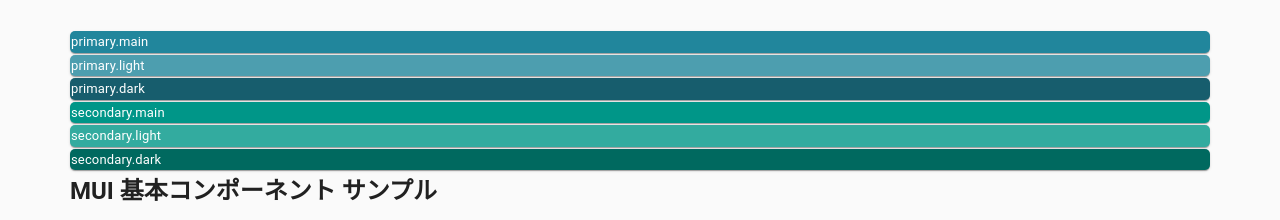
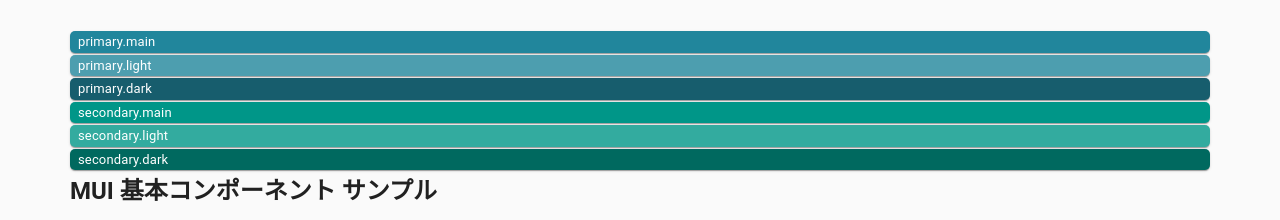
Before and after one commit to shinjixxxxx/MUI_DarkLightChange, a React (Vite) app: page / in a window 1280 px wide. Shown: the top 220 px of the page. Built offline with nearby package versions, Linux system fonts and the light colour scheme; some icons are missing.

Commit message:
ThemeColorTester 調整

```diff
--- a/src/ThemeColorTester.jsx
+++ b/src/ThemeColorTester.jsx
@@ -1,7 +1,13 @@
 import React from 'react';
-import { Box , Paper , Card } from '@mui/material';
+import { Box, Paper, Card } from '@mui/material';
 
 const ThemeColorTester = () => {
+  const st = {
+    flex: 1,
+    fontSize: 'small',
+    color: 'primary.contrastText',
+    paddingLeft: "8px",
+  }
   return (
     <>
       <Box
@@ -12,60 +18,48 @@
       >
         <Paper
           sx={{
-            flex: 1,
-            fontSize: 'small',
+            ...st,
             bgcolor: 'primary.main',
-            color: 'primary.contrastText',
           }}
         >
           primary.main
         </Paper>
         <Paper
           sx={{
-            flex: 1,
-            fontSize: 'small',
+            ...st,
             bgcolor: 'primary.light',
-            color: 'primary.contrastText',
           }}
         >
           primary.light
         </Paper>
         <Paper
           sx={{
-            flex: 1,
-            fontSize: 'small',
+            ...st,
             bgcolor: 'primary.dark',
-            color: 'primary.contrastText',
           }}
         >
           primary.dark
         </Paper>
         <Paper
           sx={{
-            flex: 1,
-            fontSize: 'small',
+            ...st,
             bgcolor: 'secondary.main',
-            color: 'secondary.contrastText',
           }}
         >
           secondary.main
         </Paper>
         <Paper
           sx={{
-            flex: 1,
-            fontSize: 'small',
+            ...st,
             bgcolor: 'secondary.light',
-            color: 'secondary.contrastText',
           }}
         >
           secondary.light
         </Paper>
         <Paper
           sx={{
-            flex: 1,
-            fontSize: 'small',
+            ...st,
             bgcolor: 'secondary.dark',
-            color: 'secondary.contrastText',
           }}
         >
           secondary.dark
```
